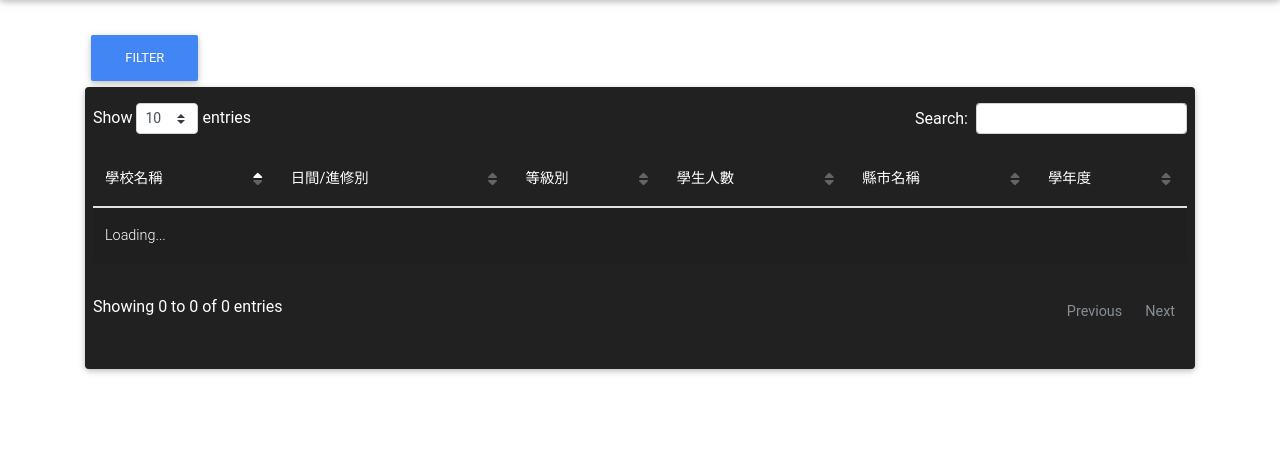
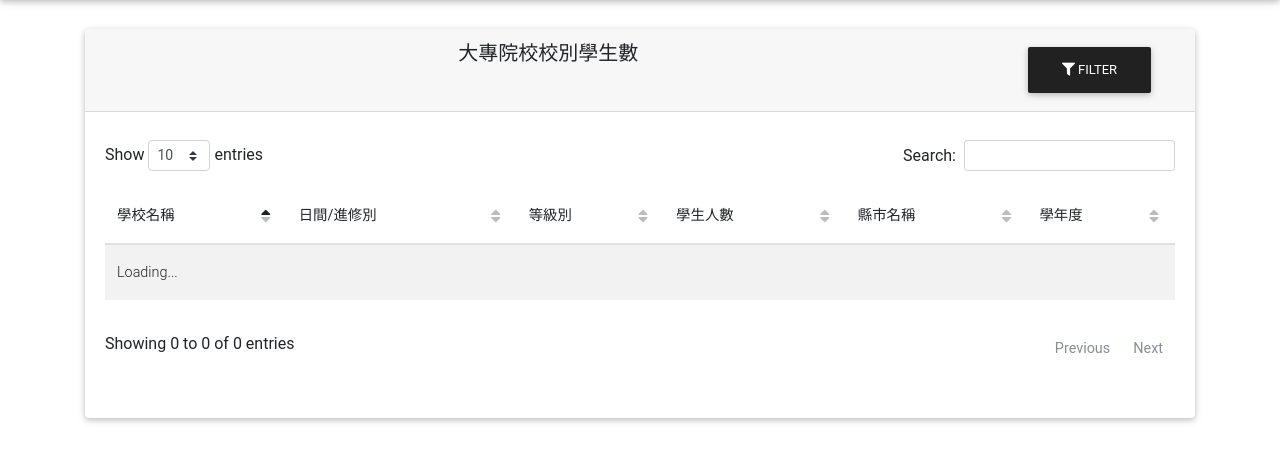
Before and after one commit to shoulderhu/heroku-cloud-www, a Flask app: page /student in a window 1280 px wide. Shown: the part 56-518 px from the top of the page. Run offline with Flask 2, Linux system fonts and the light colour scheme; some libraries are stand-ins or nearby versions.

Commit message:
Add final student result

```diff
--- a/app/static/css/student.css
+++ /dev/null
@@ -1,3 +0,0 @@
-.dataTables_wrapper {
-	color: white;
-}
--- a/app/static/js/student.js
+++ b/app/static/js/student.js
@@ -12,9 +12,9 @@ $(document).ready(function() {
       "loc": $("#縣市").val(),
     }
   }
-
+  //http://127.0.0.1:5000/api/student
   var table = $("#table").DataTable({
-    "ajax": {//http://127.0.0.1:5000
+    "ajax": {
       "url": "https://big-data-www.herokuapp.com/api/student",
       "type": "POST",
       "data": getData
@@ -24,6 +24,9 @@ $(document).ready(function() {
 
   $("#btn-filter").click(function() {
 
-    table.ajax.reload();
+    table.ajax.reload(function() {
+
+      $("#alert").fadeTo(2000, 500).slideUp(500);
+    });
   });
 });
--- a/app/templates/student.html
+++ b/app/templates/student.html
@@ -14,15 +14,27 @@
 
 {% block content %}
   <div class="container">
-    <button type="button"
-            class="btn btn-primary"
-            data-toggle="modal"
-            data-target="#modal">
-      filter
-    </button>
+    <div class="alert alert-warning collapse" id="alert">
+      資料過濾成功
+    </div>
 
-    <div class="card p-2 mb-5 bg-dark">
-      <table id="table" class="table table-striped text-white">
+    <div class="card">
+      <div class="card-header">
+        <div class="row">
+          <div class="col-10">
+            <h5 class="card-title text-center">大專院校校別學生數</h5>
+          </div>
+          <div class="col">
+            <button class="btn btn-dark"
+                    data-toggle="modal" data-target="#modal">
+              <i class="fas fa-filter"></i>
+              Filter
+            </button>
+          </div>
+        </div>
+      </div>
+      <div class="card-body">
+        <table id="table" class="table table-striped table-hover">
         <thead>
           <tr>
             <th>學校名稱</th>
@@ -34,6 +46,7 @@
           </tr>
         </thead>
       </table>
+      </div>
     </div>
   </div>
 
@@ -41,7 +54,7 @@
     <div class="modal-dialog" role="document">
       <div class="modal-content">
         <div class="modal-header">
-          <h5 class="modal-title">資料篩選</h5>
+          <h5 class="modal-title">條件篩選</h5>
           <button type="button" class="close" data-dismiss="modal">
             <span aria-hidden="true">&times;</span>
           </button>
--- a/app/util/spark.py
+++ b/app/util/spark.py
@@ -104,7 +104,6 @@ def to_int(x):
     for i, j in enumerate(x[3:-2]):
         x[i + 3] = int(j)
     return x
-
 def student_filter(school=None, div=None, level=None, grade=None, gender=None, loc=None, year=None):
     filter_data = data
 
@@ -118,8 +117,7 @@ def student_filter(school=None, div=None, level=None, grade=None, gender=None, l
         filter_data = filter_data.filter(lambda x: x[19] == loc)
     if year:
         filter_data = filter_data.filter(lambda x: x[20] == year)
-
-    if level and grade:
+    if grade:
         if grade == "一年級":
             filter_data = filter_data.map(lambda x: x[0:5] + x[19:])
         elif grade == "二年級":
@@ -140,7 +138,7 @@ def student_filter(school=None, div=None, level=None, grade=None, gender=None, l
             filter_data = filter_data.map(lambda x: x[0:4] + x[5:])
         elif gender == "女生":
             filter_data = filter_data.map(lambda x: x[0:3] + x[4:])
-    elif level and grade == None and gender:
+    if grade == None and gender:
         if gender == "男生":
             filter_data = filter_data.map(lambda x: x[0:3] + x[3:18:2] + x[19:])
         elif gender == "女生":
```
